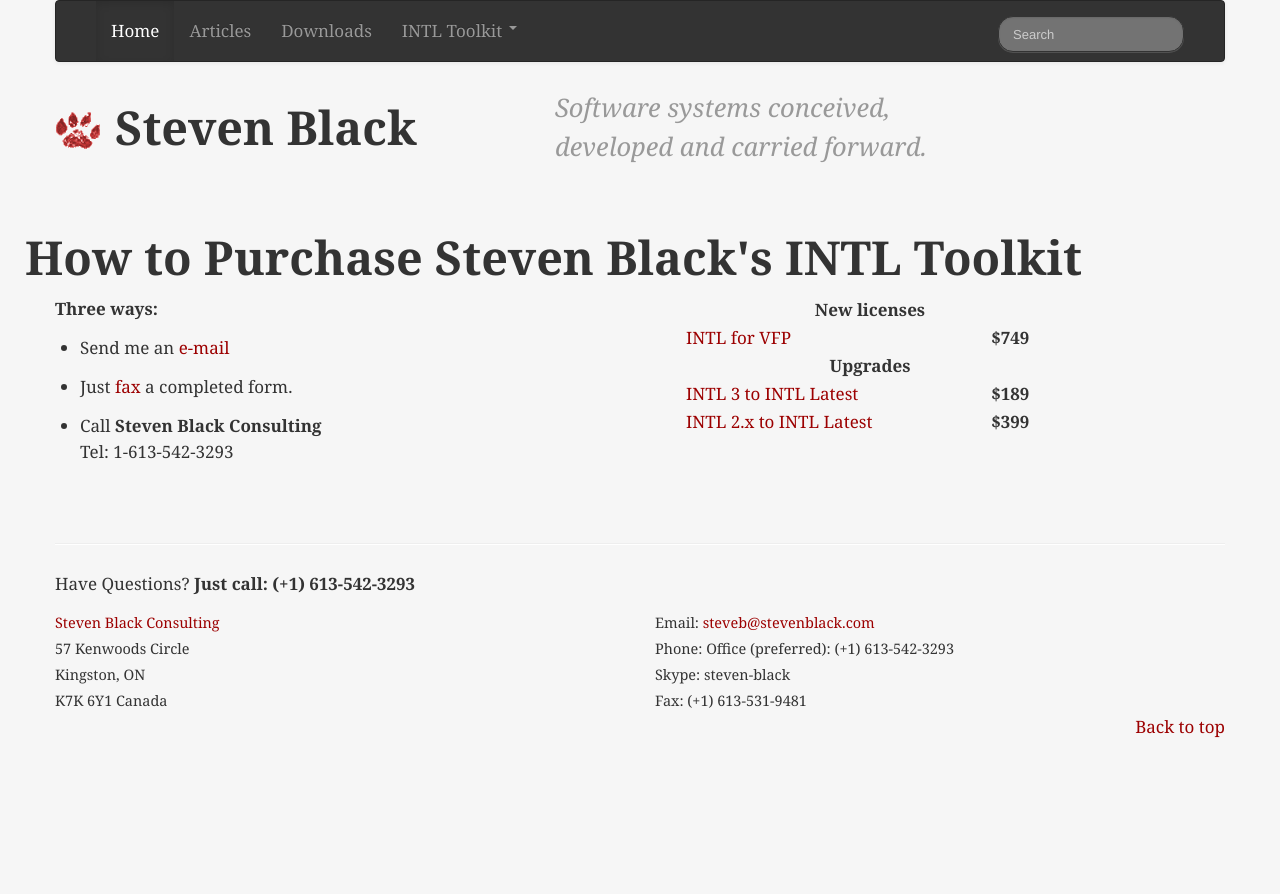
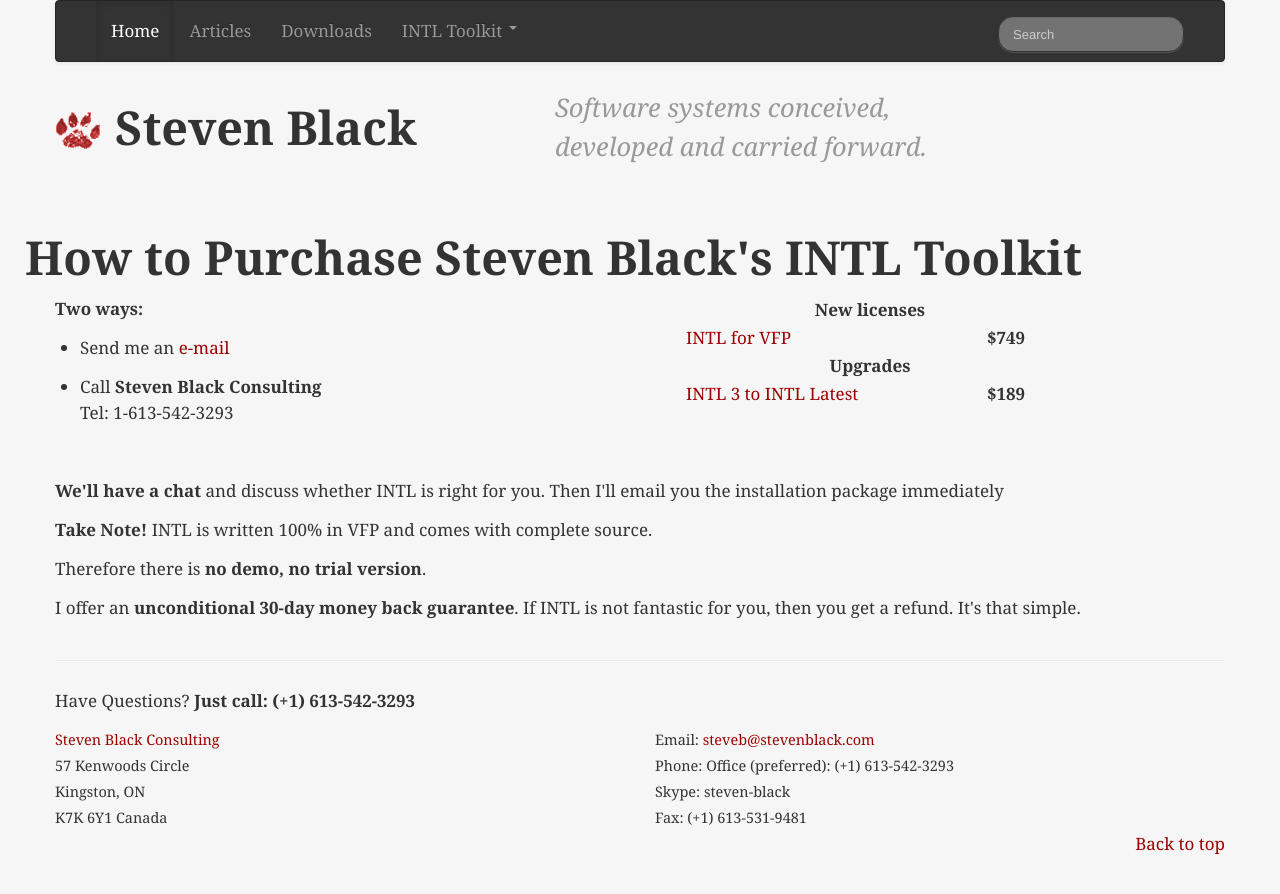
Before and after one commit to StevenBlack/stevenblack.github.io, a Jekyll site: the page built from intlpurchase.html, in a window 1280 px wide. Shown: the top 894 px of the page. Built offline with Jekyll 4.4.1, drawn with Linux system fonts in a browser that asks for light colours; nearby versions of some CDN libraries.

Commit message:
Updates to the purchase page.

```diff
--- a/intlpurchase.html
+++ b/intlpurchase.html
@@ -6,16 +6,12 @@
 ---
 <div class="row">
 	<div class="span6">
-		<p><strong>Three ways:</strong></p>
+		<p><strong>Two ways:</strong></p>
 
 		<ul>
 			<li>
 				<p>Send me an <a href="mailto:steveb@stevenblack.com">e-mail</a></p>
 			</li>
-			<li>
-				<p>Just <a href="intlbuybyfax.html" title="A Fax Form You Can Print and Fax">fax</a> a completed form.</p>
-			</li>
-
 			<li>
 				<p>Call <strong>Steven Black Consulting</strong><br />
 				Tel: 1-613-542-3293</p>
@@ -32,7 +28,13 @@
 			<td><strong>$749</strong></td></tr>
 			<tr><th colspan="2"><strong>Upgrades</strong></th></tr>
 			<tr><td><a href="intlupgrading.html">INTL 3 to INTL Latest</a></td><td><strong>$189</strong></td></tr>
-			<tr><td><a href="intlupgrading.html">INTL 2.x to INTL Latest</a></td><td><strong>$399</strong></td></tr>
 		</table>
 	</div>
+	<div class="span12">
+		<p><strong>We'll have a chat</strong> and discuss whether INTL is right for you.  Then I'll email you the installation package immediately</p>
+		<p><strong>Take Note!</strong> INTL is written 100% in VFP and comes with complete source.</p>
+		<p>Therefore there is <strong>no demo, no trial version</strong>.
+		<p>I offer an <strong>unconditional 30-day money back guarantee</strong>.  If INTL is not fantastic for you, then you get a refund.  It's that simple.</p>
+
+	</div>
 </div>
```
